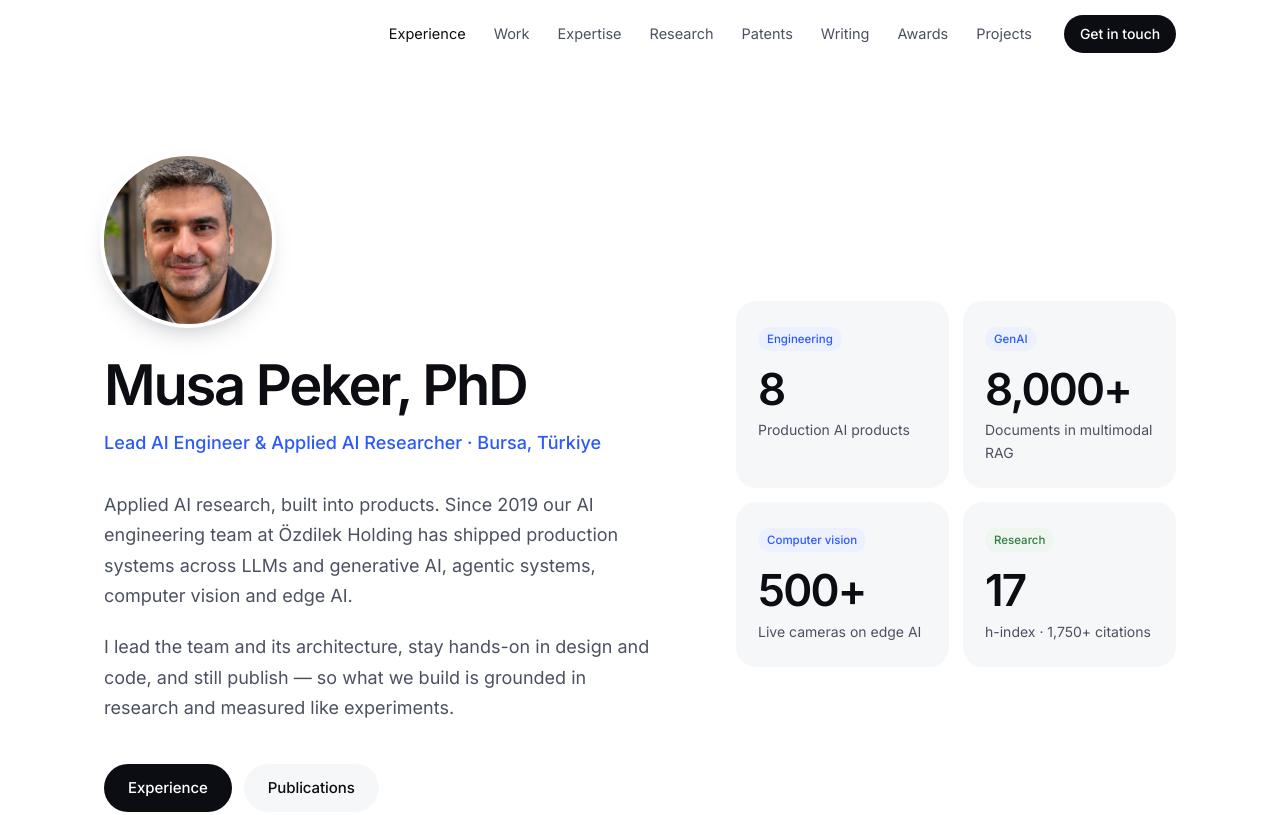
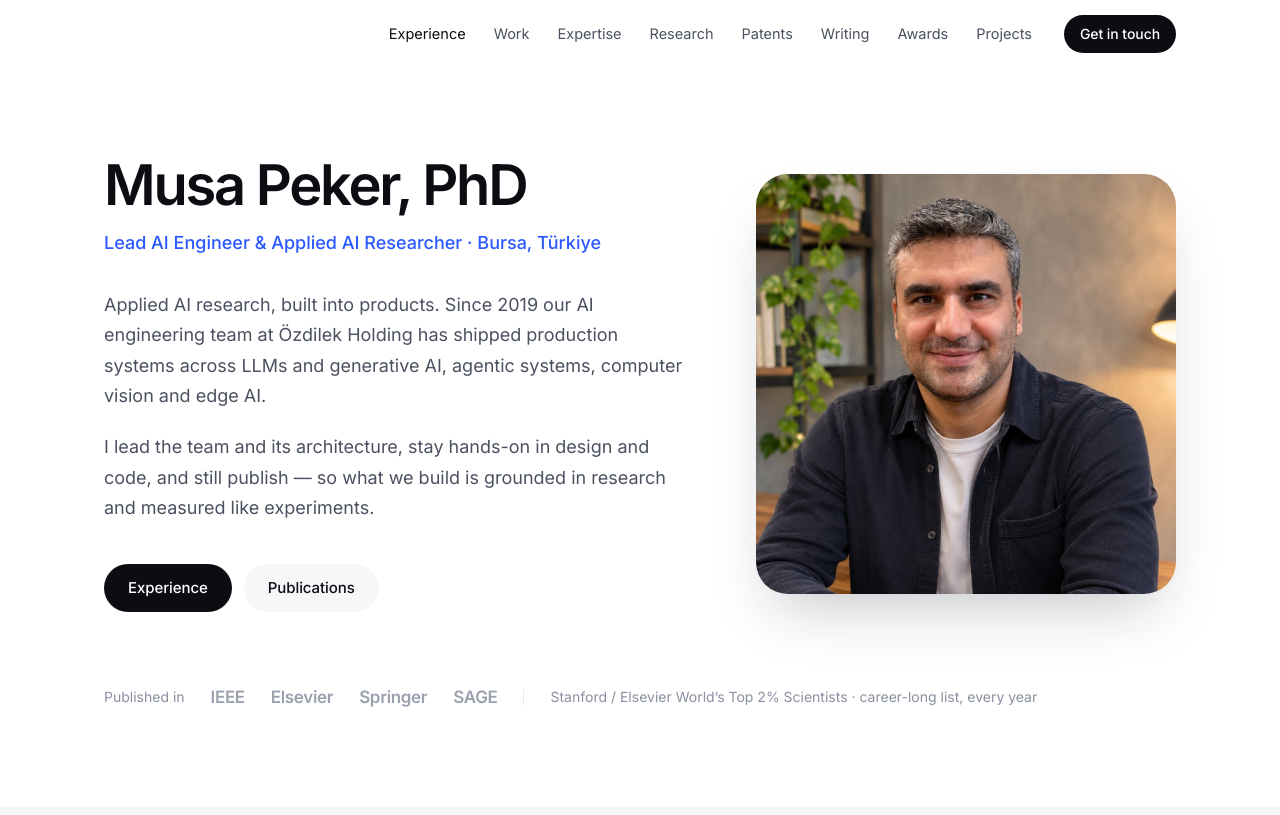
Before and after one commit to m-peker/m-peker.github.io, a plain HTML site: page index.html in a window 1280 px wide. Shown: the top 815 px of the page. Drawn offline with Linux system fonts and the light colour scheme.

Commit message:
Show portrait in hero instead of stat cards

```diff
--- a/assets/css/style.css
+++ b/assets/css/style.css
@@ -73,7 +73,7 @@ button { font: inherit; }
 /* Hero */
 .hero { padding: 88px 0 96px; }
 .hero__inner { display: grid; grid-template-columns: minmax(0, 1fr) 440px; gap: 72px; align-items: center; }
-.hero__inner:has(.hero__photo) { grid-template-columns: minmax(0, 1fr) 340px; }
+.hero__inner:has(.hero__photo) { grid-template-columns: minmax(0, 1fr) 420px; }
 .hero__text { max-width: 720px; }
 .hero__photo { position: relative; }
 .hero__photo img {
@@ -81,7 +81,7 @@ button { font: inherit; }
   box-shadow: 0 30px 60px -20px rgba(16, 24, 40, .25);
 }
 .hero__avatar {
-  display: block; width: 168px; height: 168px; border-radius: 50%; object-fit: cover; margin-bottom: 32px;
+  display: none; width: 168px; height: 168px; border-radius: 50%; object-fit: cover; margin-bottom: 32px;
   box-shadow: 0 0 0 4px #fff, 0 12px 28px -10px rgba(16, 24, 40, .35);
 }
 
@@ -96,12 +96,6 @@ button { font: inherit; }
 .hero__role + .hero__lede { margin-top: 32px; }
 .hero__cta { display: flex; flex-wrap: wrap; gap: 12px; margin-top: 40px; }
 
-.stat {
-  background: var(--soft); border-radius: var(--radius);
-  padding: 28px 24px;
-}
-.stat b { display: block; font-size: 40px; font-weight: 600; letter-spacing: -0.04em; line-height: 1.1; }
-.stat > span:last-child { display: block; margin-top: 6px; font-size: 14px; color: var(--ink-2); }
 
 .venues {
   display: flex; align-items: center; flex-wrap: wrap; gap: 10px 26px;
@@ -321,7 +315,7 @@ a.pub:hover .arrow { background: var(--accent); color: #fff; }
 /* Responsive */
 @media (max-width: 960px) {
   .hero__inner, .hero__inner:has(.hero__photo) { grid-template-columns: 1fr; gap: 48px; }
-  .hero__aside { max-width: 560px; }
+  .hero__photo { max-width: 400px; }
   .grid { grid-template-columns: repeat(2, 1fr); }
   .card--wide { grid-column: span 2; }
   .posts { grid-template-columns: repeat(2, minmax(0, 1fr)); }
@@ -331,11 +325,9 @@ a.pub:hover .arrow { background: var(--accent); color: #fff; }
   .hero { padding: 48px 0 64px; }
   .hero__inner, .hero__inner:has(.hero__photo) { grid-template-columns: 1fr; }
   .hero__photo { display: none; }
-  .hero__avatar { width: 128px; height: 128px; margin-bottom: 24px; }
+  .hero__avatar { display: block; width: 128px; height: 128px; margin-bottom: 24px; }
   .hero__lede { font-size: 16.5px; }
   .hero__role { font-size: 16px; }
-  .hero__aside .stat { padding: 20px 18px; }
-  .hero__aside .stat b { font-size: 34px; }
   .section { padding: 80px 0; }
   .duo, .grid, .edu { grid-template-columns: 1fr; }
   .card--wide { grid-column: auto; padding: 28px; }
@@ -414,13 +406,6 @@ a.pub:hover .arrow { background: var(--accent); color: #fff; }
 .domains__list span { padding: 6px 12px; border-radius: 999px; background: #fff; box-shadow: var(--shadow); font-size: 13.5px; font-weight: 500; }
 .domains__label b { color: var(--ink); font-weight: 600; }
 
-/* Hero aside: at-a-glance stats in a 2x2 grid */
-.hero__aside { display: grid; grid-template-columns: repeat(2, minmax(0, 1fr)); gap: 14px; }
-.hero__aside .stat { padding: 24px 22px; border-radius: 20px; }
-.hero__aside .stat b { margin-top: 14px; font-size: 44px; }
-.stat__tag { display: inline-block; padding: 3px 9px; border-radius: 999px; font-size: 11.5px; font-weight: 500; }
-.stat--eng .stat__tag { background: var(--accent-soft); color: var(--accent); }
-.stat--res .stat__tag { background: #EEF6EF; color: #2F7A45; }
 .hero__inner + .container .venues { margin-top: 72px; }
 
 /* Funded projects */
--- a/assets/js/main.js
+++ b/assets/js/main.js
@@ -59,7 +59,7 @@
   // Reveal on scroll
   var reduce = window.matchMedia('(prefers-reduced-motion: reduce)').matches;
   if (!reduce && 'IntersectionObserver' in window) {
-    var targets = document.querySelectorAll('.head, .stat, .skill, .card, .tabs, .post, .timeline > li, .edu, .award, .patent, .projects, .cta');
+    var targets = document.querySelectorAll('.head, .skill, .card, .tabs, .post, .timeline > li, .edu, .award, .patent, .projects, .cta');
     var io = new IntersectionObserver(function (entries) {
       entries.forEach(function (e) {
         if (e.isIntersecting) { e.target.classList.add('is-in'); io.unobserve(e.target); }
--- a/index.html
+++ b/index.html
@@ -15,7 +15,7 @@
 <link rel="preconnect" href="https://fonts.googleapis.com">
 <link rel="preconnect" href="https://fonts.gstatic.com" crossorigin>
 <link href="https://fonts.googleapis.com/css2?family=Inter:wght@400;500;600;700&display=swap" rel="stylesheet">
-<link rel="stylesheet" href="assets/css/style.css?v=20261115b">
+<link rel="stylesheet" href="assets/css/style.css?v=20261115c">
 <script type="application/ld+json">
 {
   "@context": "https://schema.org",
@@ -80,12 +80,9 @@
           <a class="btn btn--light" href="#research">Publications</a>
         </div>
       </div>
-      <aside class="hero__aside" aria-label="At a glance">
-        <div class="stat stat--eng"><span class="stat__tag">Engineering</span><b>8</b><span>Production AI products</span></div>
-        <div class="stat stat--eng"><span class="stat__tag">GenAI</span><b>8,000+</b><span>Documents in multimodal RAG</span></div>
-        <div class="stat stat--eng"><span class="stat__tag">Computer vision</span><b>500+</b><span>Live cameras on edge AI</span></div>
-        <div class="stat stat--res"><span class="stat__tag">Research</span><b>17</b><span>h-index · 1,750+ citations</span></div>
-      </aside>
+      <div class="hero__photo">
+        <img src="assets/img/portrait.jpg" width="420" height="420" alt="Musa Peker">
+      </div>
     </div>
 
     <div class="container">
@@ -557,7 +554,7 @@
   </div>
 </footer>
 
-<script src="assets/js/main.js?v=20261115b" defer></script>
+<script src="assets/js/main.js?v=20261115c" defer></script>
 <script data-goatcounter="https://mpeker.goatcounter.com/count" async src="https://gc.zgo.at/count.js"></script>
 </body>
 </html>
```
Also changed, not shown: assets/img/portrait.jpg (added).
